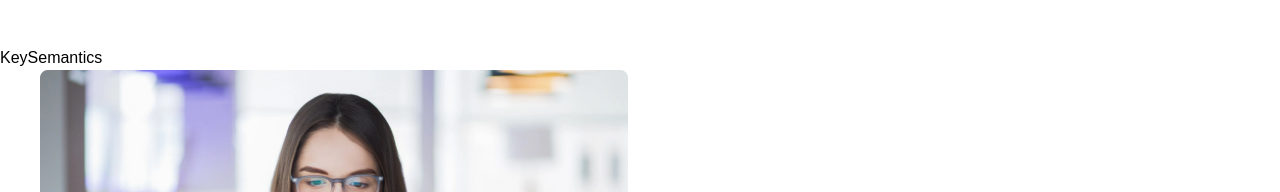
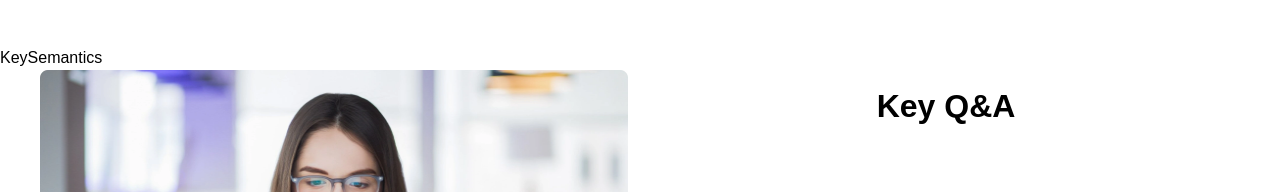
Before and after one commit to Deepakverma-556/keySemantics, a React (Create React App) app: page / in a window 1280 px wide. Shown: the part 1106-1298 px from the top of the page. Built offline with nearby package versions, Linux system fonts and the light colour scheme.

Commit message:
add subheading

```diff
--- a/src/components/Key.jsx
+++ b/src/components/Key.jsx
@@ -1,4 +1,5 @@
 import React from 'react'
+import SubHeading from '../common/SubHeading'
 
 const Key = () => {
   return (
@@ -10,6 +11,7 @@ const Key = () => {
           </div>
           <div className='w-1/2 px-3'>
             <div>
+              <SubHeading text='Key Q&A' />
             </div>
           </div>
         </div>
```
